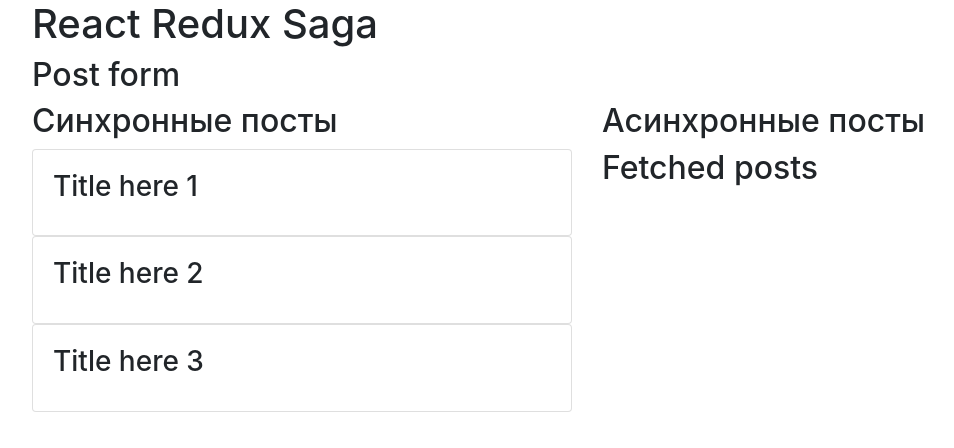
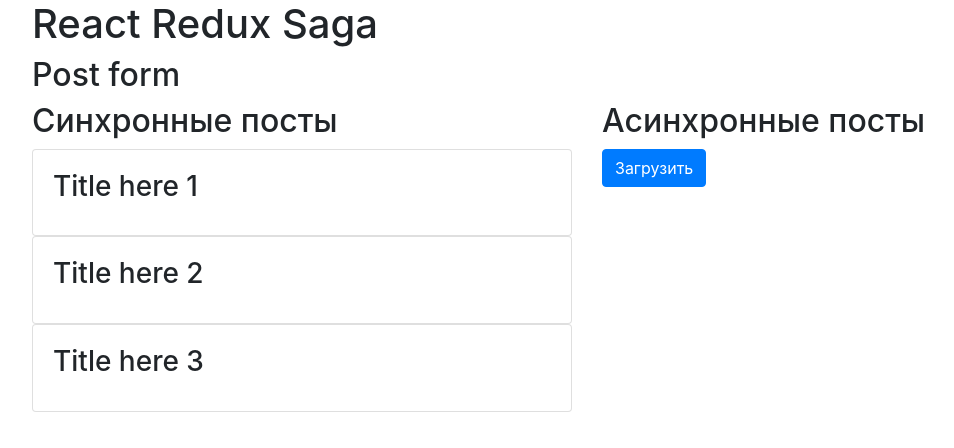
Before and after one commit to sandrig/react-redux-saga, a React (Create React App) app: page / in a window 1280 px wide. Shown: the top 448 px of the page, without its empty margins (53-1007 px from the left). Built offline with nearby package versions, Linux system fonts and the light colour scheme.

Commit message:
feat: add template by condition

```diff
--- a/src/components/fetched-posts.js
+++ b/src/components/fetched-posts.js
@@ -1,9 +1,9 @@
 import React from 'react';
+import { Post } from './post'
 
-export const FetchedPosts = () => {
-  return (
-    <div>
-      <h2>Fetched posts</h2>
-    </div>
-  )
+export const FetchedPosts = ({ posts }) => {
+  if (!posts.length) {
+    return <button className="btn btn-primary">Загрузить</button>
+  }
+  return posts.map(post => <Post post={post} key={post} />)
 };
```
